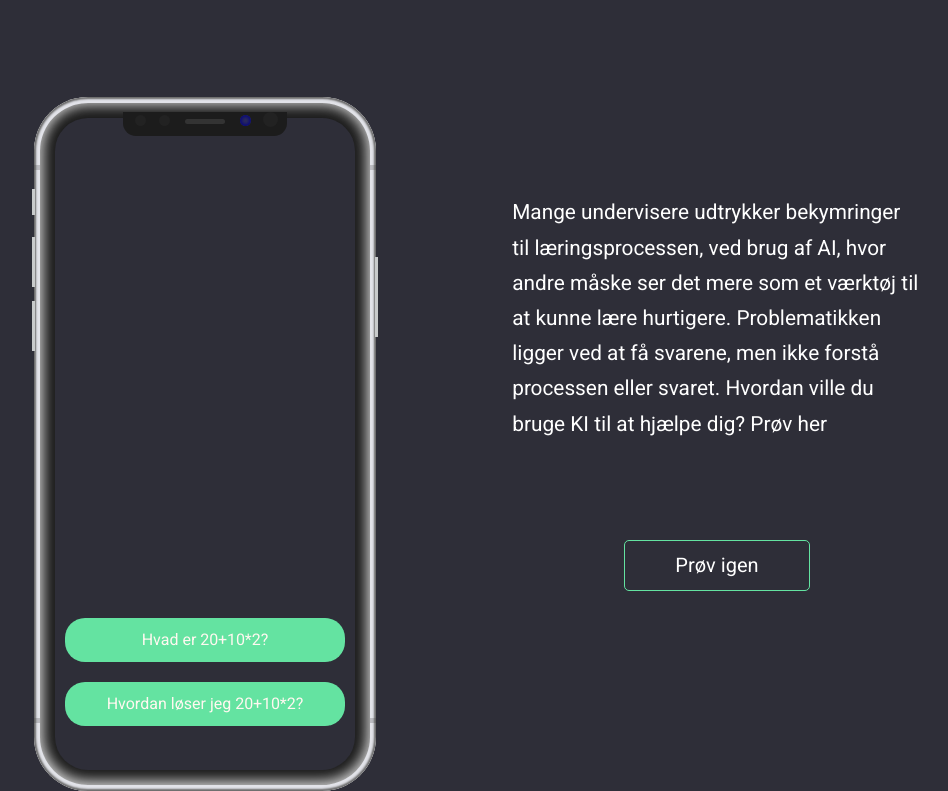
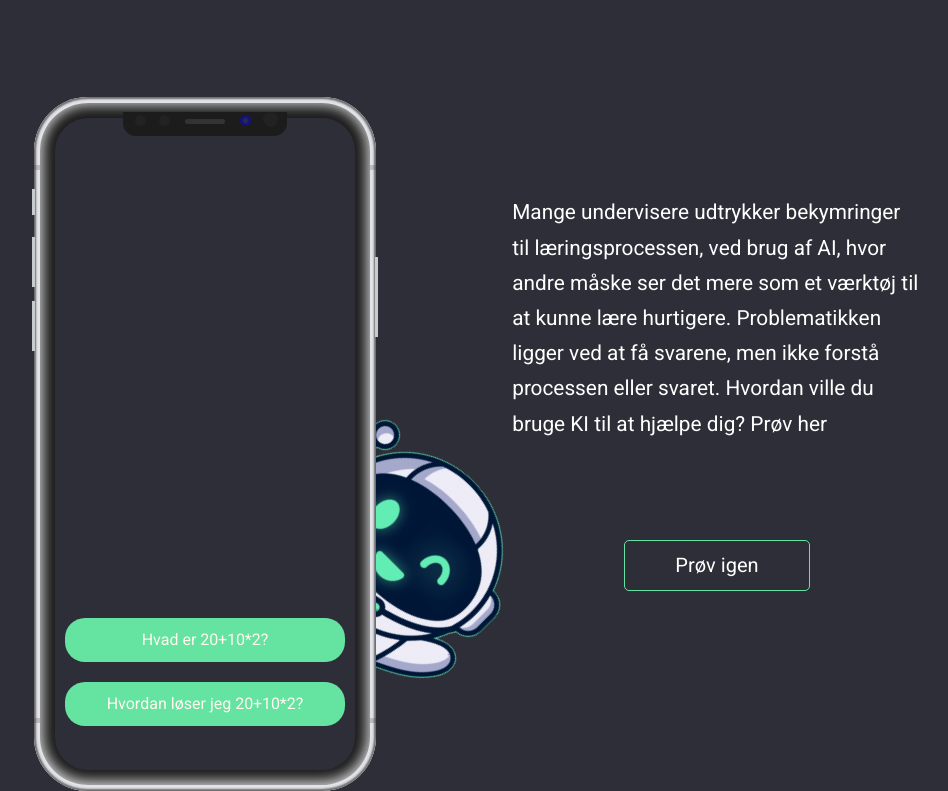
Before and after one commit to Nico-Harms/Webdoc, a plain HTML site: page index.html in a window 1280 px wide. Shown: the part 4050-4841 px from the top of the page, without its empty margins (179-1127 px from the left). Drawn offline with Linux system fonts and the light colour scheme.

Commit message:
new lilrobot fade

```diff
--- a/Stylesheets/style.css
+++ b/Stylesheets/style.css
@@ -580,6 +580,7 @@ body {
   transform: translateY(50px);
 }
 
+
 .from-left,
 .from-right,
 .from-bottom {
@@ -593,6 +594,7 @@ body {
   transform: translateX(0);
   opacity: 1;
 }
+
 
 /* Fade Animations - Slut */
 
@@ -766,6 +768,21 @@ body {
   position: absolute;
   top: 160px;
   width: 3px;
+}
+
+.phone-wrapper{
+  position: relative;
+}
+
+.robotlilguy{
+  position: absolute;
+  scale: 0.5;
+  bottom: -100px;
+  left: 100px;
+}
+
+.robotlilguy img{
+  transform: rotate(45deg);
 }
 
 .prompt{
--- a/index.html
+++ b/index.html
@@ -252,6 +252,9 @@
             <div class="volume-button"></div>
             <div class="power-button"></div>
           </div>
+          <div class="robotlilguy fade-in from-left">
+            <img src="img/lilguyrobot.png" alt="">
+          </div>
     </section>
     <section class="phone-text">
         <p class="breadtekst">Mange undervisere udtrykker bekymringer til læringsprocessen, ved brug af AI, hvor andre måske ser det mere som et værktøj til at kunne lære hurtigere. Problematikken ligger ved at få svarene, men ikke forstå processen eller svaret. Hvordan ville du bruge KI til at hjælpe dig?
```
Also changed, not shown: img/lilguyrobot.png (added).
